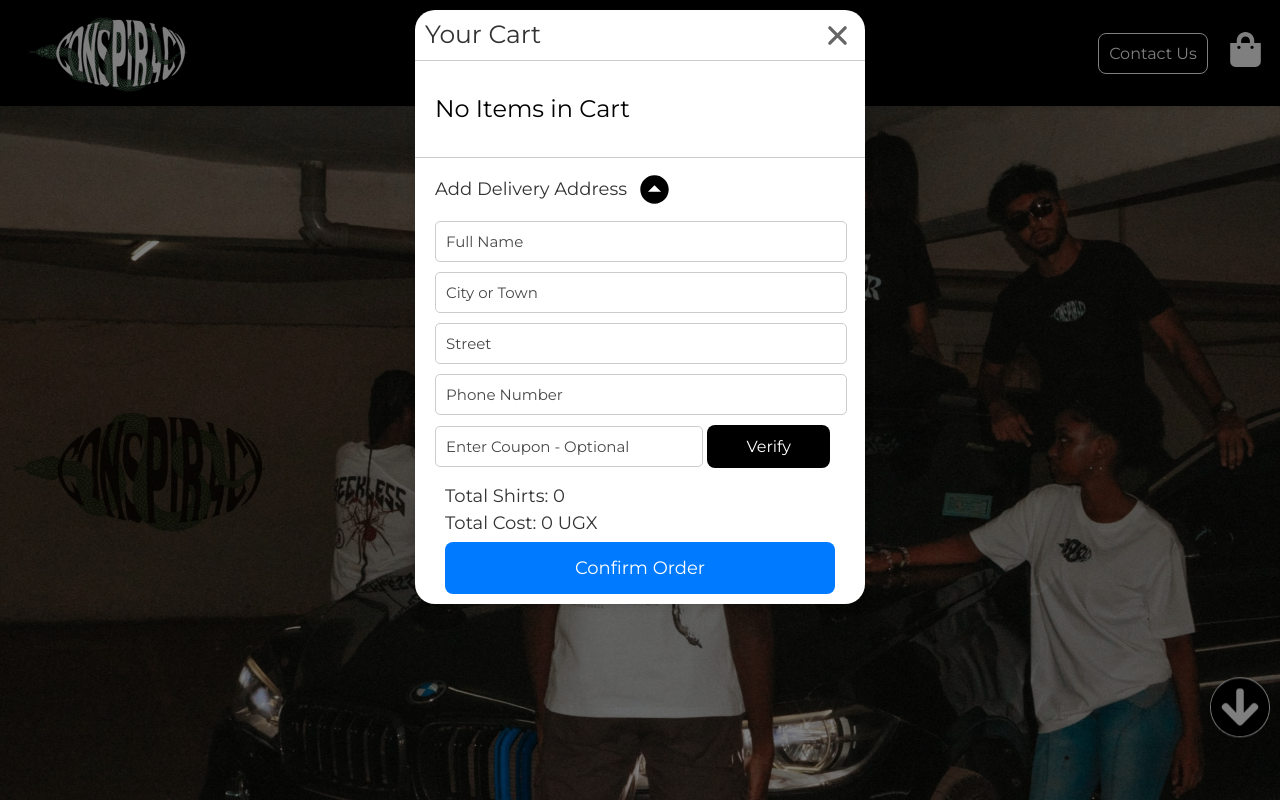
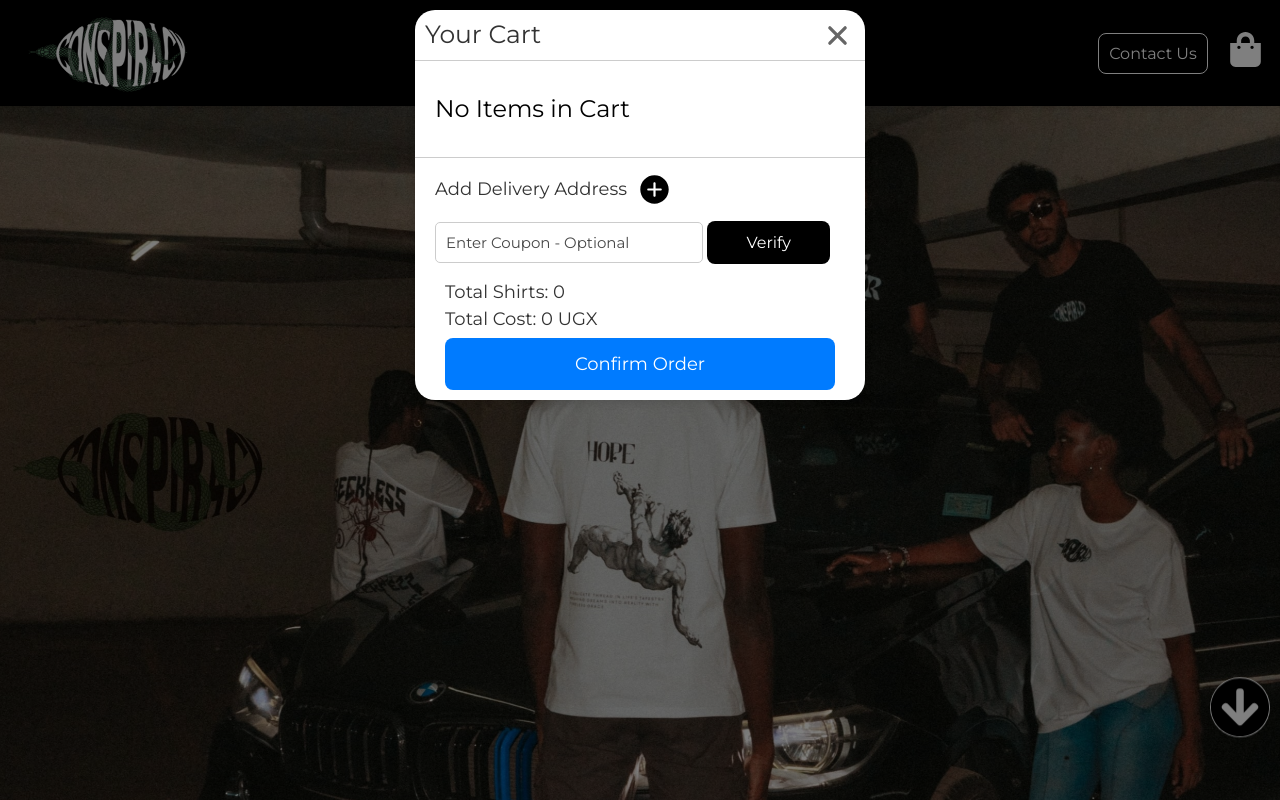
Before and after one commit to Josh-The-Developapa/Conspiracy-UG, a React (Vite) app: page / in a window 1280 px wide. Both pictures are taken after a click on the icon 1245 px from the left and 49 px from the top of the page. Shown: the top 800 px of the page. Built offline with nearby package versions, Linux system fonts and the light colour scheme.

Commit message:
Committed

```diff
--- a/src/components/Cart/Cart.jsx
+++ b/src/components/Cart/Cart.jsx
@@ -17,7 +17,7 @@ function Cart() {
   const [coupon, setCoupon] = useState('');
   const [error, setError] = useState('');
   const [checkoutComplete, setCheckoutComplete] = useState(false);
-  const [addressExpanded, setAddressExpanded] = useState(true); // State to track address section expansion
+  const [addressExpanded, setAddressExpanded] = useState(false); // State to track address section expansion
   const [date, setDate] = useState('');
   const [address, setAddress] = useState({
     fullName: '',
```
